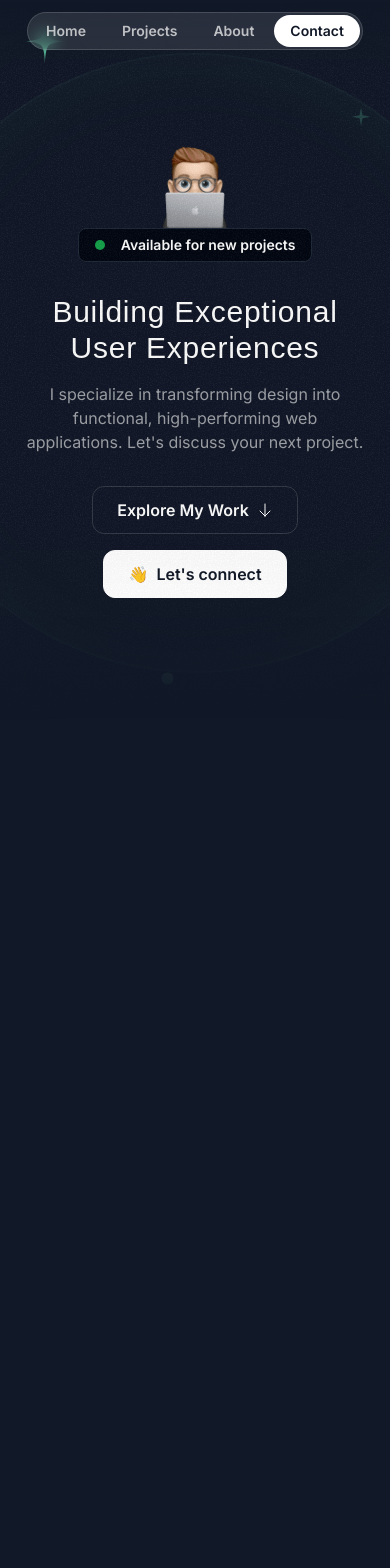
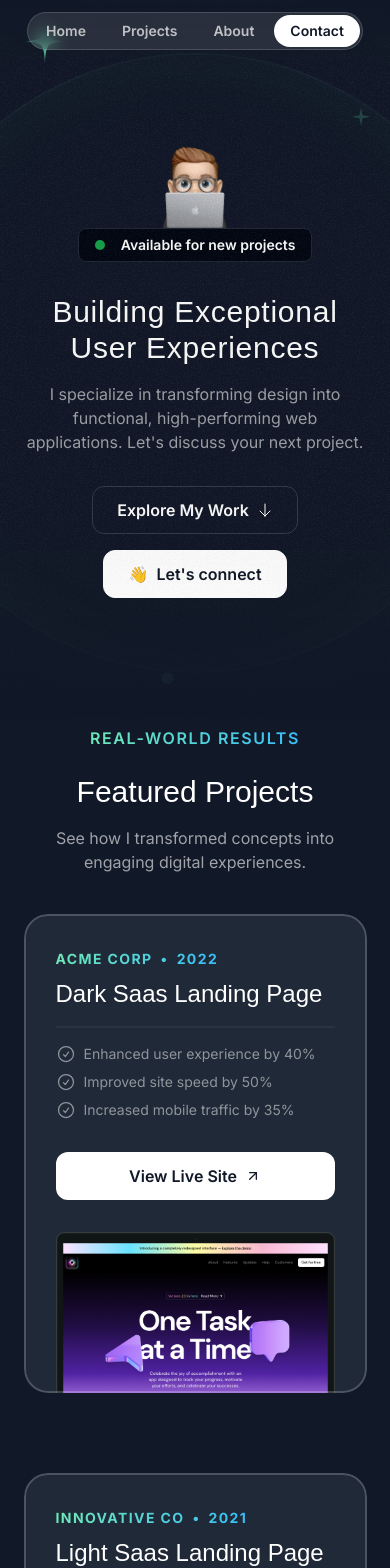
Before and after one commit to shahriarhacks/portfolio-2.0, a Next.js app: page / in a window 390 px wide. Shown: the top 1568 px of the page. Before the commit the page ends 1073 px from the top, so only its background shows below. Built offline with nearby package versions, Linux system fonts and the light colour scheme; a web font is replaced by a local one.

Commit message:
Project section done for mobile view

```diff
--- a/src/app/globals.css
+++ b/src/app/globals.css
@@ -9,4 +9,7 @@
   .hero-ring {
     @apply absolute inset-0 border-2 top-1/2 left-1/2 -translate-x-1/2 -translate-y-1/2 rounded-full border-emerald-300/5 shadow-[0_0_80px_inset] shadow-emerald-300/5;
   }
+  .uppercase-gradient-text{
+    @apply uppercase tracking-widest bg-gradient-to-r from-emerald-300 to-sky-400 text-center text-transparent bg-clip-text
+  }
 }
--- a/src/app/page.tsx
+++ b/src/app/page.tsx
@@ -1,11 +1,13 @@
 import { Header } from "@/sections/Header";
 import { HeroSection } from "@/sections/Hero";
+import { ProjectsSection } from "@/sections/Projects";
 
 export default function Home() {
   return (
     <div>
       <Header />
       <HeroSection />
+      <ProjectsSection />
     </div>
   );
 }
--- a/src/sections/Projects.tsx
+++ b/src/sections/Projects.tsx
@@ -1,6 +1,9 @@
+import Image from "next/image";
 import darkSaasLandingPage from "@/assets/images/dark-saas-landing-page.png";
 import lightSaasLandingPage from "@/assets/images/light-saas-landing-page.png";
 import aiStartupLandingPage from "@/assets/images/ai-startup-landing-page.png";
+import CheckCircleIcon from "@/assets/icons/check-circle.svg";
+import ArrowUpRightIcon from "@/assets/icons/arrow-up-right.svg";
 
 const portfolioProjects = [
   {
@@ -12,7 +15,7 @@
       { title: "Improved site speed by 50%" },
       { title: "Increased mobile traffic by 35%" },
     ],
-    link: "https://youtu.be/4k7IdSLxh6w",
+    link: "./",
     image: darkSaasLandingPage,
   },
   {
@@ -24,7 +27,7 @@
       { title: "Expanded customer reach by 35%" },
       { title: "Increased brand awareness by 15%" },
     ],
-    link: "https://youtu.be/7hi5zwO75yc",
+    link: "./",
     image: lightSaasLandingPage,
   },
   {
@@ -36,11 +39,63 @@
       { title: "Improved site speed by 50%" },
       { title: "Increased mobile traffic by 35%" },
     ],
-    link: "https://youtu.be/Z7I5uSRHMHg",
+    link: "./",
     image: aiStartupLandingPage,
   },
 ];
 
 export const ProjectsSection = () => {
-  return <div>Projects Section</div>;
+  return (
+    <section className="pb-16">
+      <div className="container">
+        <div className="flex justify-center">
+          <p className="uppercase-gradient-text font-semibold">
+            Real-world Results
+          </p>
+        </div>
+        <h2 className="font-serif text-3xl text-center mt-6">
+          Featured Projects
+        </h2>
+        <p className="text-center text-white/60 mt-4">
+          See how I transformed concepts into engaging digital experiences.
+        </p>
+        <div className="flex flex-col gap-20 mt-10">
+          {portfolioProjects.map((project, idx) => (
+            <div
+              key={idx}
+              className="bg-gray-800 rounded-3xl relative z-0 overflow-hidden after:z-10 after:content-[''] after:absolute after:inset-0 after:outline-2 after:outline after:-outline-offset-2 after:rounded-3xl after:outline-white/20 px-8 pt-8"
+            >
+              <div className="uppercase-gradient-text inline-flex gap-2 text-sm font-bold">
+                <span>{project.company}</span>
+                <span>&bull;</span>
+                <span>{project.year}</span>
+              </div>
+
+              <h3 className="font-serif text-2xl mt-2">{project.title}</h3>
+              <hr className="border-t-2 border-white/5 mt-4" />
+              <ul className="flex flex-col gap-2 mt-4">
+                {project.results.map((result, idx) => (
+                  <li key={idx} className="flex gap-2 text-sm text-white/50">
+                    <CheckCircleIcon className="size-5" />
+                    <span>{result.title}</span>
+                  </li>
+                ))}
+              </ul>
+              <a href={project.link}>
+                <button className="bg-white text-gray-900 h-12 w-full rounded-xl font-semibold inline-flex items-center justify-center gap-2 mt-8">
+                  <span>View Live Site</span>
+                  <ArrowUpRightIcon className="size-4 " />
+                </button>
+              </a>
+              <Image
+                src={project.image}
+                alt={project.title}
+                className="mt-8 -mb-4"
+              />
+            </div>
+          ))}
+        </div>
+      </div>
+    </section>
+  );
 };
```
